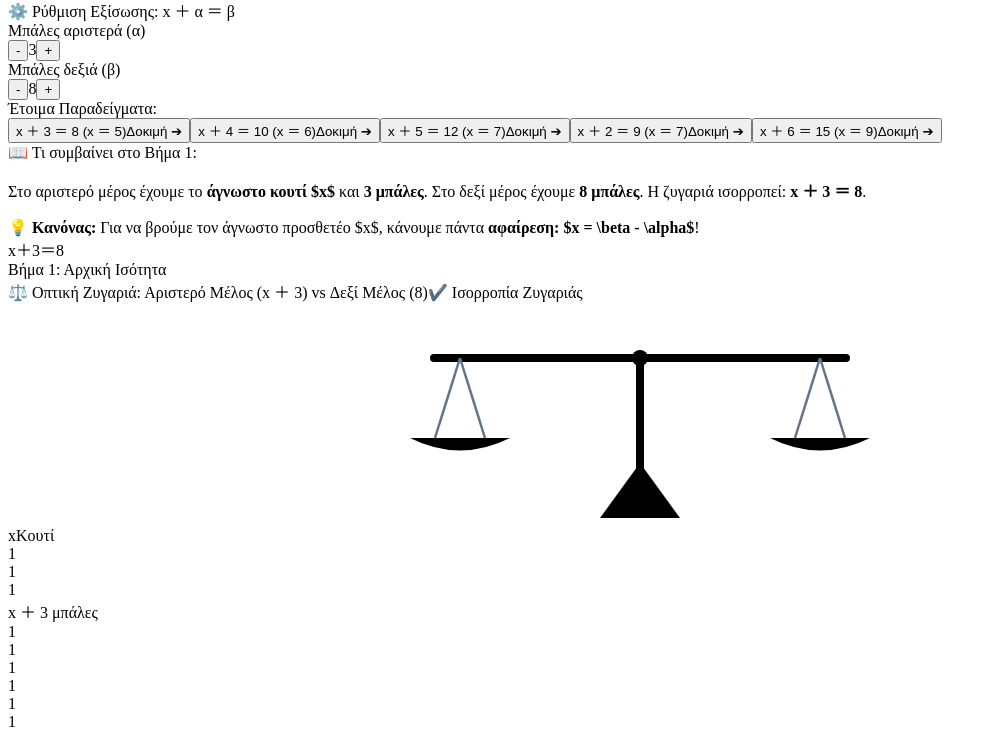
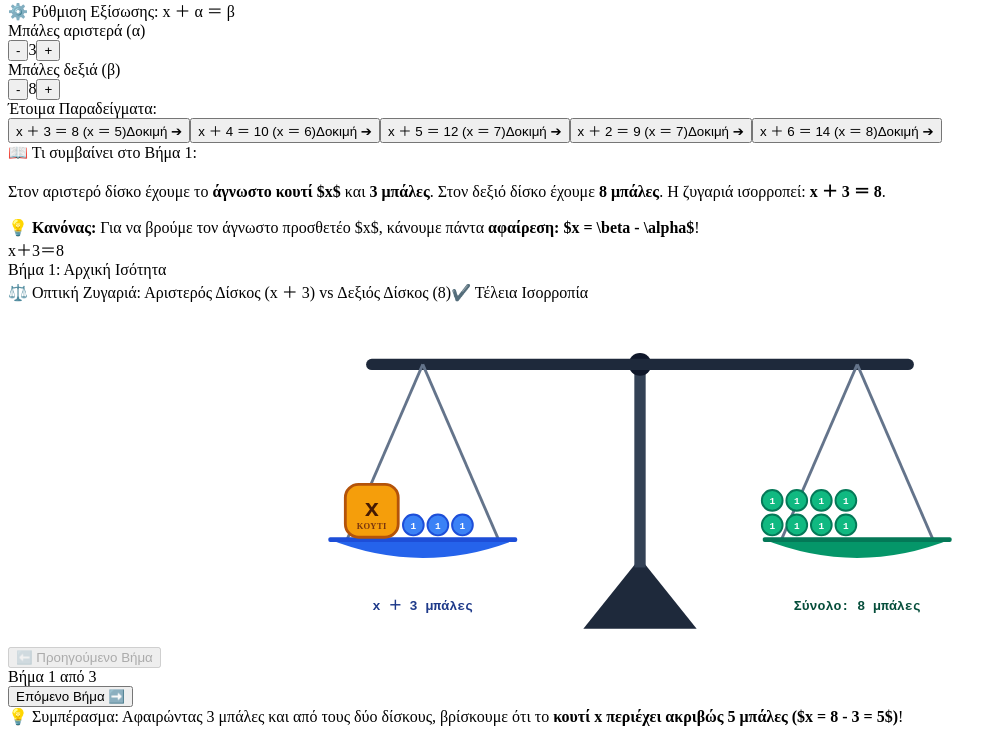
Before and after one commit to gkrimpas-lab/learn-maths-2026, a Next.js app: page /st-dimotikou/33-agnostos-kai-prosthesi in a window 1280 px wide. Shown: the part 868-1600 px from the top of the page, without its empty margins (0-1008 px from the left). Built offline with nearby package versions, Linux system fonts and the light colour scheme.

Commit message:
Update 33-agnostos-kai-prosthesi.js

```diff
--- a/pages/st-dimotikou/33-agnostos-kai-prosthesi.js
+++ b/pages/st-dimotikou/33-agnostos-kai-prosthesi.js
@@ -4,14 +4,14 @@ import Link from 'next/link';
 import { LAYOUT } from '../../shared/layout-config';
 
 // Όριο τιμών για το διαδραστικό οπτικό εργαστήριο
-const MAX_BALLS = 18;
+const MAX_BALLS = 16;
 
 const PRESETS = [
   { a: 3, b: 8, label: "x ＋ 3 ＝ 8 (x ＝ 5)" },
   { a: 4, b: 10, label: "x ＋ 4 ＝ 10 (x ＝ 6)" },
   { a: 5, b: 12, label: "x ＋ 5 ＝ 12 (x ＝ 7)" },
   { a: 2, b: 9, label: "x ＋ 2 ＝ 9 (x ＝ 7)" },
-  { a: 6, b: 15, label: "x ＋ 6 ＝ 15 (x ＝ 9)" }
+  { a: 6, b: 14, label: "x ＋ 6 ＝ 14 (x ＝ 8)" }
 ];
 
 export default function AgnostosKaiProsthesiPage() {
@@ -48,11 +48,31 @@ export default function AgnostosKaiProsthesiPage() {
     }
   };
 
+  // Βοηθητική συνάρτηση για υπολογισμό συντεταγμένων σφαιρών επάνω στον δίσκο
+  const getBallPositions = (count, startX, basePlateY, cols = 4, ballRadius = 11) => {
+    const positions = [];
+    for (let i = 0; i < count; i++) {
+      const row = Math.floor(i / cols);
+      const col = i % cols;
+      const x = startX + col * (ballRadius * 2 + 4);
+      const y = basePlateY - ballRadius - 2 - row * (ballRadius * 2 + 4);
+      positions.push({ x, y });
+    }
+    return positions;
+  };
+
+  // Θέσεις σφαιρών αριστερού δίσκου (ξεκινούν δεξιά από το κουτί x)
+  const leftBallsPos = getBallPositions(activeA, 140, 248, 3, 11);
+
+  // Θέσεις σφαιρών δεξιού δίσκου (όλες οι b μπάλες κατανεμημένες)
+  const rightRemainingBallsPos = getBallPositions(exactSolution, 520, 248, 4, 11);
+  const rightRemovedBallsPos = getBallPositions(activeA, 520 + (exactSolution % 4 === 0 ? 0 : (exactSolution % 4) * 26), 248 - Math.floor(exactSolution / 4) * 26, 4, 11);
+
   return (
     <div className="min-h-screen bg-gray-50 text-gray-800 font-sans flex flex-col justify-between">
       <Head>
         <title>⚖️ Εξισώσεις: Άγνωστος Προσθετέος - LearnMaths.gr</title>
-        <meta name="description" content="Διαδραστική θεωρία με ζυγαριά και βήματα αφαίρεσης για την επίλυση εξισώσεων όπου ο άγνωστος είναι προσθετέος για τη ΣΤ' Δημοτικού." />
+        <meta name="description" content="Διαδραστική θεωρία με μεγάλη ζυγαριά, κουτί x και βάρη για την επίλυση εξισώσεων πρόσθεσης για τη ΣΤ' Δημοτικού." />
         <script src="https://cdn.tailwindcss.com"></script>
       </Head>
 
@@ -172,7 +192,7 @@ export default function AgnostosKaiProsthesiPage() {
             </div>
           </div>
 
-          {/* 4. INTERACTIVE PLAYGROUND (ΜΕΓΑΛΟ ΕΡΓΑΣΤΗΡΙΟ ΜΕ ΒΗΜΑΤΑ ΚΑΙ ΚΟΥΤΙ x) */}
+          {/* 4. INTERACTIVE PLAYGROUND (ΜΕΓΑΛΟ ΕΡΓΑΣΤΗΡΙΟ ΜΕ ΒΗΜΑΤΑ ΚΑΙ ΟΛΑ ΣΤΟ SVG) */}
           <div className="bg-white p-6 md:p-8 rounded-3xl border border-gray-200 shadow-sm space-y-8">
             <div className="flex flex-col md:flex-row justify-between items-start md:items-center gap-4 border-b border-gray-100 pb-5">
               <div>
@@ -180,7 +200,7 @@ export default function AgnostosKaiProsthesiPage() {
                   <span>🕹️</span> Διαδραστικό Εργαστήριο: Η Ζυγαριά με το Κουτί $x$ και τα Βάρη
                 </h2>
                 <p className="text-gray-500 text-sm">
-                  Ακολούθησε τα 3 βήματα για να δεις πώς αφαιρούνται τα ίδια βάρη και μένει το $x$ μόνο του!
+                  Ακολούθησε τα 3 βήματα για να δεις πώς αφαιρούνται τα ίδια βάρη απευθείας επάνω στη ζυγαριά!
                 </p>
               </div>
 
@@ -289,17 +309,17 @@ export default function AgnostosKaiProsthesiPage() {
                     </span>
                     {currentStep === 1 && (
                       <p>
-                        Στο αριστερό μέρος έχουμε το <strong>άγνωστο κουτί $x$</strong> και <strong>{activeA} μπάλες</strong>. Στο δεξί μέρος έχουμε <strong>{activeB} μπάλες</strong>. Η ζυγαριά ισορροπεί: <strong>x ＋ {activeA} ＝ {activeB}</strong>.
+                        Στον αριστερό δίσκο έχουμε το <strong>άγνωστο κουτί $x$</strong> και <strong>{activeA} μπάλες</strong>. Στον δεξιό δίσκο έχουμε <strong>{activeB} μπάλες</strong>. Η ζυγαριά ισορροπεί: <strong>x ＋ {activeA} ＝ {activeB}</strong>.
                       </p>
                     )}
                     {currentStep === 2 && (
                       <p className="text-amber-800">
-                        Επισημαίνουμε <strong>{activeA} μπάλες</strong> από το αριστερό μέρος και <strong>ακριβώς {activeA} μπάλες</strong> από το δεξί μέρος. Θέλουμε να τις αφαιρέσουμε για να απομονώσουμε το $x$!
+                        Επισημαίνουμε με κόκκινο χρώμα <strong>{activeA} μπάλες</strong> από τον αριστερό δίσκο και <strong>ακριβώς {activeA} μπάλες</strong> από τον δεξιό δίσκο, έτοιμες προς αφαίρεση!
                       </p>
                     )}
                     {currentStep === 3 && (
                       <p className="text-emerald-800 font-bold">
-                        Αφαιρέσαμε {activeA} μπάλες και από τις δύο πλευρές! Στο αριστερό μέρος έμεινε μόνο το <strong>κουτί $x$</strong> και στο δεξί έμειναν οι υπόλοιπες <strong>{exactSolution} μπάλες</strong>: <strong>x ＝ {activeB} － {activeA} ＝ {exactSolution}</strong>.
+                        Αφαιρέσαμε {activeA} μπάλες και από τους δύο δίσκους! Στα αριστερά έμεινε μόνο το <strong>κουτί $x$</strong> και στα δεξιά έμειναν οι υπόλοιπες <strong>{exactSolution} μπάλες</strong>: <strong>x ＝ {activeB} － {activeA} ＝ {exactSolution}</strong>.
                       </p>
                     )}
                   </div>
@@ -311,8 +331,8 @@ export default function AgnostosKaiProsthesiPage() {
                 </div>
               </div>
 
-              {/* RIGHT: BIG SCALE & BOX + BALLS VISUALIZER (8 COLS) */}
-              <div className="lg:col-span-8 bg-white p-6 md:p-8 rounded-3xl border border-slate-200 shadow-sm flex flex-col justify-between min-h-[560px] space-y-6">
+              {/* RIGHT: BIG SCALE & SVG BOX + BALLS VISUALIZER (8 COLS) */}
+              <div className="lg:col-span-8 bg-white p-6 md:p-8 rounded-3xl border border-slate-200 shadow-sm flex flex-col justify-between min-h-[580px] space-y-6">
 
                 {/* 1. ΜΑΘΗΜΑΤΙΚΗ ΠΑΡΟΥΣΙΑΣΗ ΤΗΣ ΕΞΙΣΩΣΗΣ & ΒΗΜΑΤΟΣ */}
                 <div className="bg-slate-50 p-5 rounded-2xl border border-slate-200 shadow-inner flex items-center justify-around text-center flex-wrap gap-4">
@@ -324,121 +344,110 @@ export default function AgnostosKaiProsthesiPage() {
                     <span className="text-emerald-600">{activeB}</span>
                   </div>
 
-                  <div className="font-mono text-lg md:text-xl font-black text-indigo-700 bg-white px-4 py-2 rounded-2xl border border-indigo-200 shadow-xs">
+                  <div className="font-mono text-base md:text-lg font-black text-indigo-700 bg-white px-4 py-2 rounded-2xl border border-indigo-200 shadow-xs">
                     {currentStep === 1 && "Βήμα 1: Αρχική Ισότητα"}
                     {currentStep === 2 && `Βήμα 2: Αφαίρεση ${activeA} και από τα δύο μέλη`}
                     {currentStep === 3 && `Βήμα 3: x ＝ ${activeB} － ${activeA} ＝ ${exactSolution}`}
                   </div>
                 </div>
 
-                {/* 2. ΜΕΓΑΛΗ ΟΠΤΙΚΗ ΖΥΓΑΡΙΑ ΜΕ ΚΟΥΤΙ x ΚΑΙ ΜΠΑΛΕΣ */}
+                {/* 2. ΜΕΓΑΛΗ ΟΠΤΙΚΗ ΖΥΓΑΡΙΑ ΟΛΑ ΣΤΟ SVG */}
                 <div className="space-y-3 flex-1 flex flex-col justify-center">
                   <div className="flex justify-between items-center px-1">
                     <span className="text-xs font-black text-slate-500 uppercase tracking-wider block">
-                      ⚖️ Οπτική Ζυγαριά: Αριστερό Μέλος (x ＋ {activeA}) vs Δεξί Μέλος ({activeB})
+                      ⚖️ Οπτική Ζυγαριά: Αριστερός Δίσκος (x ＋ {activeA}) vs Δεξιός Δίσκος ({activeB})
                     </span>
                     <span className="text-xs font-black px-3 py-1 rounded-full bg-emerald-100 text-emerald-800 border border-emerald-300">
-                      ✔️ Ισορροπία Ζυγαριάς
+                      ✔️ Τέλεια Ισορροπία
                     </span>
                   </div>
 
-                  {/* SVG & INTERACTIVE DISHES CONTAINER */}
-                  <div className="p-6 bg-slate-50/80 rounded-3xl border border-slate-200 shadow-inner flex flex-col items-center justify-center min-h-[340px] relative overflow-hidden">
+                  {/* SVG CONTAINER ΠΟΥ ΠΕΡΙΛΑΜΒΑΝΕΙ ΤΑ ΠΑΝΤΑ */}
+                  <div className="p-4 bg-slate-50/90 rounded-3xl border border-slate-200 shadow-inner flex flex-col items-center justify-center min-h-[380px] overflow-hidden">
+                    <svg width="100%" height="340" viewBox="0 0 760 360" className="overflow-visible select-none">
 
-                    {/* SVG SCALE STRUCTURE */}
-                    <svg width="100%" height="220" viewBox="0 0 540 220" className="overflow-visible select-none">
-                      {/* Βάση Ζυγαριάς */}
-                      <polygon points="270,160 230,215 310,215" className="fill-slate-800 drop-shadow-md" />
-                      <rect x="266" y="55" width="8" height="115" className="fill-slate-700" />
-                      <circle cx="270" cy="55" r="8" className="fill-slate-950" />
+                      {/* 1. ΒΑΣΗ & ΚΟΛΟΝΑ ΖΥΓΑΡΙΑΣ */}
+                      <polygon points="380,270 320,345 440,345" fill="#1e293b" />
+                      <rect x="374" y="65" width="12" height="215" fill="#334155" />
+                      <circle cx="380" cy="65" r="12" fill="#0f172a" />
 
-                      {/* Οριζόντιος Ζυγός */}
-                      <rect x="60" y="51" width="420" height="8" rx="4" className="fill-slate-800" />
+                      {/* 2. ΟΡΙΖΟΝΤΙΟΣ ΖΥΓΟΣ (BEAM) */}
+                      <rect x="90" y="59" width="580" height="12" rx="6" fill="#1e293b" />
 
-                      {/* Αριστερή Αλυσίδα & Δίσκος */}
-                      <line x1="90" y1="55" x2="65" y2="135" stroke="#64748b" strokeWidth="2.5" />
-                      <line x1="90" y1="55" x2="115" y2="135" stroke="#64748b" strokeWidth="2.5" />
-                      <path d="M 40 135 Q 90 160 140 135 Z" className="fill-blue-600 shadow-lg" />
+                      {/* 3. ΑΡΙΣΤΕΡΟΣ ΔΙΣΚΟΣ & ΑΛΥΣΙΔΕΣ */}
+                      <line x1="150" y1="65" x2="70" y2="250" stroke="#64748b" strokeWidth="3" />
+                      <line x1="150" y1="65" x2="230" y2="250" stroke="#64748b" strokeWidth="3" />
+                      <path d="M 50 250 Q 150 290 250 250 Z" fill="#2563eb" />
+                      <rect x="50" y="248" width="200" height="5" fill="#1d4ed8" rx="2" />
 
-                      {/* Δεξιά Αλυσίδα & Δίσκος */}
-                      <line x1="450" y1="55" x2="425" y2="135" stroke="#64748b" strokeWidth="2.5" />
-                      <line x1="450" y1="55" x2="475" y2="135" stroke="#64748b" strokeWidth="2.5" />
-                      <path d="M 400 135 Q 450 160 500 135 Z" className="fill-emerald-600 shadow-lg" />
-                    </svg>
+                      {/* 4. ΔΕΞΙΟΣ ΔΙΣΚΟΣ & ΑΛΥΣΙΔΕΣ */}
+                      <line x1="610" y1="65" x2="530" y2="250" stroke="#64748b" strokeWidth="3" />
+                      <line x1="610" y1="65" x2="690" y2="250" stroke="#64748b" strokeWidth="3" />
+                      <path d="M 510 250 Q 610 290 710 250 Z" fill="#059669" />
+                      <rect x="510" y="248" width="200" height="5" fill="#047857" rx="2" />
 
-                    {/* ΑΝΤΙΚΕΙΜΕΝΑ ΕΠΑΝΩ ΣΤΟΥΣ ΔΙΣΚΟΥΣ (ABSOLUTE POSITIONED) */}
-                    <div className="absolute top-10 left-0 right-0 flex justify-between px-6 sm:px-12 pointer-events-none">
+                      {/* 5. ΑΡΙΣΤΕΡΟΣ ΔΙΣΚΟΣ: ΤΟ ΚΟΥΤΙ x (ΑΡΙΣΤΕΡΑ ΕΠΑΝΩ ΣΤΟΝ ΔΙΣΚΟ) */}
+                      <g transform="translate(68, 192)">
+                        <rect width="56" height="56" rx="14" fill="#f59e0b" stroke="#b45309" strokeWidth="3" />
+                        <text x="28" y="34" fill="#451a03" fontSize="26" fontWeight="900" textAnchor="middle" fontFamily="monospace">x</text>
+                        <text x="28" y="47" fill="#78350f" fontSize="9" fontWeight="bold" textAnchor="middle" letterSpacing="0.5">ΚΟΥΤΙ</text>
+                      </g>
 
-                      {/* ΑΡΙΣΤΕΡΟΣ ΔΙΣΚΟΣ: ΚΟΥΤΙ x + ΜΠΑΛΕΣ a */}
-                      <div className="flex flex-col items-center justify-end w-44 h-36 pb-2">
-                        <div className="flex items-end justify-center gap-2 flex-wrap max-w-[150px]">
+                      {/* 6. ΑΡΙΣΤΕΡΟΣ ΔΙΣΚΟΣ: ΟΙ ΜΠΑΛΕΣ a (ΕΠΑΝΩ ΣΤΟΝ ΔΙΣΚΟ) */}
+                      {currentStep < 3 && leftBallsPos.map((pos, i) => (
+                        <g key={`lball-${i}`} className="transition-all duration-500">
+                          <circle
+                            cx={pos.x}
+                            cy={pos.y}
+                            r="11"
+                            fill={currentStep === 2 ? "#ef4444" : "#3b82f6"}
+                            stroke={currentStep === 2 ? "#b91c1c" : "#1d4ed8"}
+                            strokeWidth="2"
+                          />
+                          <text x={pos.x} y={pos.y + 4} fill="#ffffff" fontSize="10" fontWeight="900" textAnchor="middle" fontFamily="monospace">1</text>
+                        </g>
+                      ))}
 
-                          {/* ΤΟ ΚΟΥΤΙ x */}
-                          <div className="w-14 h-14 bg-gradient-to-br from-amber-400 to-amber-600 rounded-2xl border-2 border-amber-700 shadow-lg flex flex-col items-center justify-center text-slate-950 font-mono font-black text-2xl transition-transform transform hover:scale-105">
-                            <span>x</span>
-                            <span className="text-[8px] uppercase tracking-tighter text-amber-950 -mt-1 font-bold">Κουτί</span>
-                          </div>
-
-                          {/* ΟΙ ΜΠΑΛΕΣ a (Εξαφανίζονται στο Βήμα 3, κοκκινίζουν στο Βήμα 2) */}
-                          {currentStep < 3 && (
-                            <div className="flex flex-wrap justify-center gap-1 max-w-[70px]">
-                              {Array.from({ length: activeA }).map((_, i) => (
-                                <div
-                                  key={i}
-                                  className={`w-6 h-6 rounded-full shadow-md transition-all duration-500 flex items-center justify-center font-mono text-[10px] font-black text-white ${
-                                    currentStep === 2
-                                      ? 'bg-rose-500 border-2 border-rose-700 animate-pulse ring-2 ring-rose-300'
-                                      : 'bg-blue-500 border border-blue-700'
-                                  }`}
-                                >
-                                  1
-                                </div>
-                              ))}
-                            </div>
-                          )}
-
-                        </div>
-                        <span className="text-[11px] font-black text-blue-900 bg-white/90 px-2 py-0.5 rounded-lg border border-blue-200 mt-2 shadow-xs">
-                          {currentStep === 3 ? "Μόνο το Κουτί x" : `x ＋ ${activeA} μπάλες`}
-                        </span>
-                      </div>
-
-                      {/* ΔΕΞΙΟΣ ΔΙΣΚΟΣ: ΟΛΕΣ ΟΙ ΜΠΑΛΕΣ b (Στο Βήμα 3 μένουν μόνο b - a) */}
-                      <div className="flex flex-col items-center justify-end w-44 h-36 pb-2">
-                        <div className="flex items-end justify-center gap-1.5 flex-wrap max-w-[160px]">
-
-                          {/* Μπάλες που μένουν (Exact Solution: b - a) */}
-                          {Array.from({ length: exactSolution }).map((_, i) => (
-                            <div
-                              key={`rem-${i}`}
-                              className="w-6 h-6 rounded-full bg-emerald-500 border border-emerald-700 shadow-md flex items-center justify-center font-mono text-[10px] font-black text-white"
-                            >
-                              1
-                            </div>
+                      {/* 7. ΔΕΞΙΟΣ ΔΙΣΚΟΣ: ΟΙ ΜΠΑΛΕΣ b (ΕΠΑΝΩ ΣΤΟΝ ΔΙΣΚΟ) */}
+                      {/* Μπάλες που παραμένουν (b - a) */}
+                      {rightRemainingBallsPos.map((pos, i) => (
+                        <g key={`rrem-${i}`}>
+                          <circle
+                            cx={pos.x}
+                            cy={pos.y}
+                            r="11"
+                            fill="#10b981"
+                            stroke="#047857"
+                            strokeWidth="2"
+                          />
+                          <text x={pos.x} y={pos.y + 4} fill="#ffffff" fontSize="10" fontWeight="900" textAnchor="middle" fontFamily="monospace">1</text>
+                        </g>
                       ))}
 
                       {/* Μπάλες που αφαιρούνται (a μπάλες: Εξαφανίζονται στο Βήμα 3, κοκκινίζουν στο Βήμα 2) */}
-                          {currentStep < 3 && Array.from({ length: activeA }).map((_, i) => (
-                            <div
-                              key={`sub-${i}`}
-                              className={`w-6 h-6 rounded-full shadow-md transition-all duration-500 flex items-center justify-center font-mono text-[10px] font-black text-white ${
-                                currentStep === 2
-                                  ? 'bg-rose-500 border-2 border-rose-700 animate-pulse ring-2 ring-rose-300'
-                                  : 'bg-emerald-500 border border-emerald-700'
-                              }`}
-                            >
-                              1
-                            </div>
+                      {currentStep < 3 && rightRemovedBallsPos.map((pos, i) => (
+                        <g key={`rrem-sub-${i}`} className="transition-all duration-500">
+                          <circle
+                            cx={pos.x}
+                            cy={pos.y}
+                            r="11"
+                            fill={currentStep === 2 ? "#ef4444" : "#10b981"}
+                            stroke={currentStep === 2 ? "#b91c1c" : "#047857"}
+                            strokeWidth="2"
+                          />
+                          <text x={pos.x} y={pos.y + 4} fill="#ffffff" fontSize="10" fontWeight="900" textAnchor="middle" fontFamily="monospace">1</text>
+                        </g>
                       ))}
 
-                        </div>
-                        <span className="text-[11px] font-black text-emerald-900 bg-white/90 px-2 py-0.5 rounded-lg border border-emerald-200 mt-2 shadow-xs">
+                      {/* Ετικέτες κάτω από τους δίσκους */}
+                      <text x="150" y="325" fill="#1e3a8a" fontSize="14" fontWeight="900" textAnchor="middle" fontFamily="monospace">
+                        {currentStep === 3 ? "Μόνο το Κουτί x" : `x ＋ ${activeA} μπάλες`}
+                      </text>
+
+                      <text x="610" y="325" fill="#064e3b" fontSize="14" fontWeight="900" textAnchor="middle" fontFamily="monospace">
                         {currentStep === 3 ? `Απέμειναν ${exactSolution} μπάλες` : `Σύνολο: ${activeB} μπάλες`}
-                        </span>
-                      </div>
-
-                    </div>
-
+                      </text>
+                    </svg>
                   </div>
 
                   {/* ACTION BAR ΓΙΑ ΜΕΤΑΒΑΣΗ ΣΤΑ ΒΗΜΑΤΑ */}
@@ -447,12 +456,12 @@ export default function AgnostosKaiProsthesiPage() {
                       type="button"
                       disabled={currentStep === 1}
                       onClick={() => setCurrentStep(prev => prev - 1)}
-                      className="px-4 py-2 bg-slate-100 hover:bg-slate-200 disabled:opacity-40 text-slate-700 text-xs font-black rounded-xl border border-slate-200 transition"
+                      className="px-4 py-2.5 bg-slate-100 hover:bg-slate-200 disabled:opacity-40 text-slate-700 text-xs font-black rounded-xl border border-slate-200 transition"
                     >
                       ⬅️ Προηγούμενο Βήμα
                     </button>
 
-                    <div className="text-xs font-black text-indigo-900 bg-indigo-50 px-4 py-2 rounded-xl border border-indigo-200">
+                    <div className="text-xs font-black text-indigo-900 bg-indigo-50 px-5 py-2 rounded-xl border border-indigo-200">
                       Βήμα {currentStep} από 3
                     </div>
 
@@ -460,7 +469,7 @@ export default function AgnostosKaiProsthesiPage() {
                       type="button"
                       disabled={currentStep === 3}
                       onClick={() => setCurrentStep(prev => prev + 1)}
-                      className="px-5 py-2 bg-indigo-600 hover:bg-indigo-700 disabled:opacity-40 text-white text-xs font-black rounded-xl shadow-md transition transform active:scale-95"
+                      className="px-6 py-2.5 bg-indigo-600 hover:bg-indigo-700 disabled:opacity-40 text-white text-xs font-black rounded-xl shadow-md transition transform active:scale-95"
                     >
                       Επόμενο Βήμα ➡️
                     </button>
```
Lines whose indentation alone changed are shown as unchanged.
